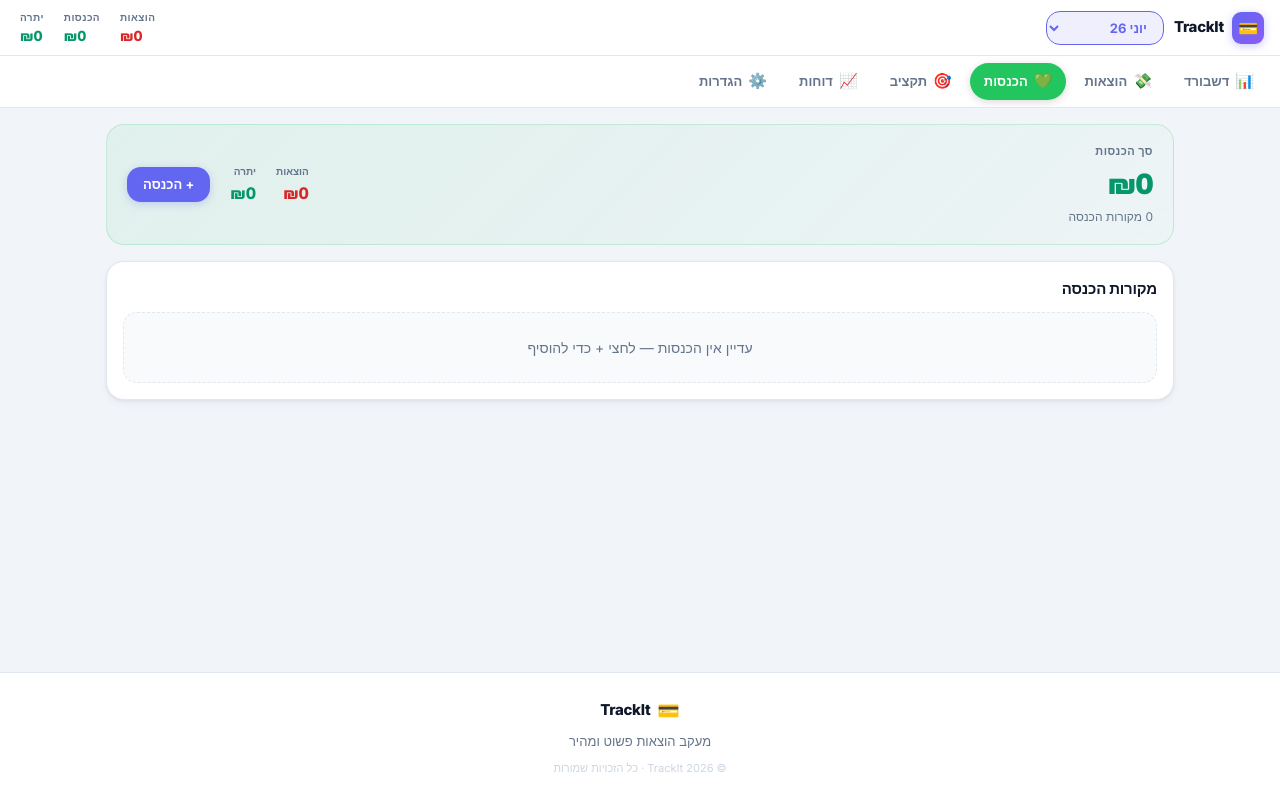
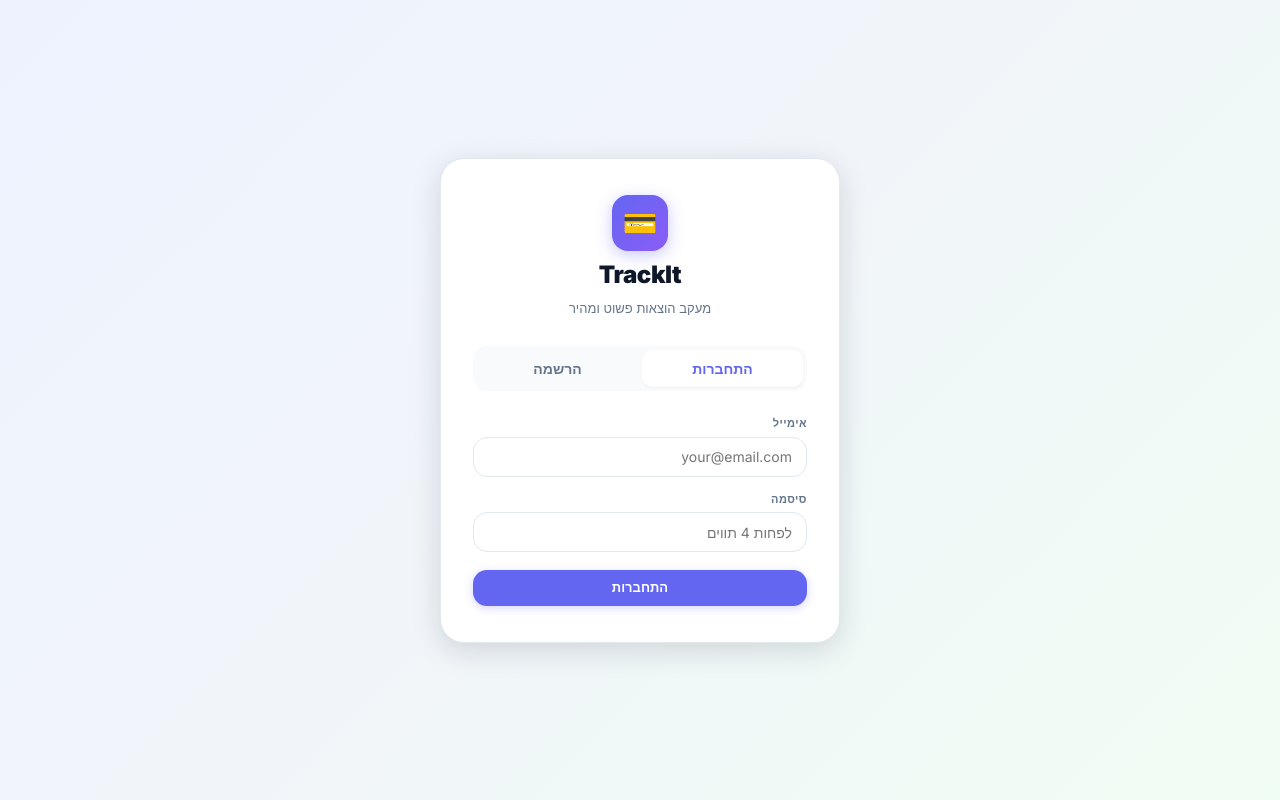
Before and after one commit to Shiramoss/trackit-expense-app, a React (Vite) app: page /income in a window 1280 px wide. Built offline with nearby package versions, Linux system fonts and the light colour scheme.

Commit message:
add login system, update screenshot

```diff
--- a/src/App.jsx
+++ b/src/App.jsx
@@ -1,6 +1,6 @@
 // src/App.jsx
 import { useState, useEffect } from "react";
-import { BrowserRouter, Routes, Route } from "react-router-dom";
+import { BrowserRouter, Routes, Route, Navigate } from "react-router-dom";
 import Layout from "./components/Layout/Layout";
 import DashboardPage from "./pages/DashboardPage";
 import ExpensesPage from "./pages/ExpensesPage";
@@ -8,6 +8,7 @@ import IncomePage from "./pages/IncomePage";
 import BudgetPage from "./pages/BudgetPage";
 import ReportsPage from "./pages/ReportsPage";
 import SettingsPage from "./pages/SettingsPage";
+import LoginPage from "./pages/LoginPage";
 import { CATEGORIES as DEFAULT_CATEGORIES } from "./data/dummyData";
 import "./styles/globals.css";
 
@@ -34,31 +35,78 @@ function load(key, fallback) {
   }
 }
 
+function save(key, value) {
+  localStorage.setItem(key, JSON.stringify(value));
+}
+
 export default function App() {
-  const [allExpenses, setAllExpenses] = useState(() =>
-    load("trackit_expenses", {}),
+  // בדיקת session קיים בטעינה
+  const [user, setUser] = useState(() => load("trackit_session", null));
+
+  const [allExpenses, setAllExpensesRaw] = useState(() =>
+    user ? load(`trackit_expenses_${user.email}`, {}) : {},
   );
-  const [allIncome, setAllIncome] = useState(() => load("trackit_income", {}));
-  const [categories, setCategories] = useState(() =>
-    load("trackit_categories", DEFAULT_CATEGORIES),
+  const [allIncome, setAllIncomeRaw] = useState(() =>
+    user ? load(`trackit_income_${user.email}`, {}) : {},
   );
-  const [activeMonth, setActiveMonth] = useState(() =>
+  const [categories, setCategoriesRaw] = useState(() =>
+    user
+      ? load(`trackit_categories_${user.email}`, DEFAULT_CATEGORIES)
+      : DEFAULT_CATEGORIES,
+  );
+  const [activeMonth, setActiveMonthRaw] = useState(() =>
     load("trackit_month", "יוני 26"),
   );
 
-  // שמירה אוטומטית בכל שינוי
-  useEffect(() => {
-    localStorage.setItem("trackit_expenses", JSON.stringify(allExpenses));
-  }, [allExpenses]);
-  useEffect(() => {
-    localStorage.setItem("trackit_income", JSON.stringify(allIncome));
-  }, [allIncome]);
-  useEffect(() => {
-    localStorage.setItem("trackit_categories", JSON.stringify(categories));
-  }, [categories]);
-  useEffect(() => {
-    localStorage.setItem("trackit_month", JSON.stringify(activeMonth));
-  }, [activeMonth]);
+  // שמירה אוטומטית בכל שינוי — לפי המשתמש המחובר
+  const setAllExpenses = (fn) => {
+    setAllExpensesRaw((prev) => {
+      const next = typeof fn === "function" ? fn(prev) : fn;
+      if (user) save(`trackit_expenses_${user.email}`, next);
+      return next;
+    });
+  };
+
+  const setAllIncome = (fn) => {
+    setAllIncomeRaw((prev) => {
+      const next = typeof fn === "function" ? fn(prev) : fn;
+      if (user) save(`trackit_income_${user.email}`, next);
+      return next;
+    });
+  };
+
+  const setCategories = (fn) => {
+    setCategoriesRaw((prev) => {
+      const next = typeof fn === "function" ? fn(prev) : fn;
+      if (user) save(`trackit_categories_${user.email}`, next);
+      return next;
+    });
+  };
+
+  const setActiveMonth = (month) => {
+    setActiveMonthRaw(month);
+    save("trackit_month", month);
+  };
+
+  // כניסה — טוען נתונים של המשתמש הספציפי
+  const handleLogin = (userData) => {
+    setUser(userData);
+    save("trackit_session", userData);
+    setAllExpensesRaw(load(`trackit_expenses_${userData.email}`, {}));
+    setAllIncomeRaw(load(`trackit_income_${userData.email}`, {}));
+    setCategoriesRaw(
+      load(`trackit_categories_${userData.email}`, DEFAULT_CATEGORIES),
+    );
+  };
+
+  // יציאה
+  const handleLogout = () => {
+    localStorage.removeItem("trackit_session");
+    setUser(null);
+    setAllExpensesRaw({});
+    setAllIncomeRaw({});
+    setCategoriesRaw(DEFAULT_CATEGORIES);
+  };
 
   const expenses = allExpenses[activeMonth] || [];
   const income = allIncome[activeMonth] || [];
@@ -88,7 +136,20 @@ export default function App() {
     setActiveMonth,
     setAllExpenses,
     setAllIncome,
+    user,
+    handleLogout,
   };
+
+  // אם לא מחובר — הצג Login
+  if (!user) {
+    return (
+      <BrowserRouter>
+        <Routes>
+          <Route path="*" element={<LoginPage onLogin={handleLogin} />} />
+        </Routes>
+      </BrowserRouter>
+    );
+  }
 
   return (
     <BrowserRouter>
@@ -98,6 +159,8 @@ export default function App() {
         months={MONTHS}
         expenses={expenses}
         income={income}
+        user={user}
+        handleLogout={handleLogout}
       >
         <Routes>
           <Route path="/" element={<DashboardPage {...sharedProps} />} />
@@ -115,6 +178,7 @@ export default function App() {
             }
           />
           <Route path="/settings" element={<SettingsPage {...sharedProps} />} />
+          <Route path="*" element={<Navigate to="/" />} />
         </Routes>
       </Layout>
     </BrowserRouter>
--- a/src/components/Layout/Layout.jsx
+++ b/src/components/Layout/Layout.jsx
@@ -9,6 +9,8 @@ export default function Layout({
   months,
   expenses,
   income,
+  user,
+  handleLogout,
 }) {
   return (
     <div className="app">
@@ -18,6 +20,8 @@ export default function Layout({
         months={months}
         expenses={expenses}
         income={income}
+        user={user}
+        handleLogout={handleLogout}
       />
       <main className="page-content">{children}</main>
       <Footer />
--- a/src/components/Navbar/Navbar.css
+++ b/src/components/Navbar/Navbar.css
@@ -178,3 +178,29 @@
     padding: 6px 11px;
   }
 }
+/* User + logout */
+.topbar-user {
+  display: flex;
+  align-items: center;
+  gap: 8px;
+  flex-shrink: 0;
+}
+
+.topbar-user-name {
+  font-size: 12px;
+  font-weight: 600;
+  color: var(--text-2);
+  white-space: nowrap;
+}
+
+.topbar-logout {
+  font-size: 12px;
+  padding: 4px 10px;
+  white-space: nowrap;
+}
+
+@media (max-width: 600px) {
+  .topbar-user-name {
+    display: none;
+  }
+}
--- /dev/null
+++ b/src/pages/LoginPage.css
@@ -0,0 +1,118 @@
+/* src/pages/LoginPage.css */
+
+.login-page {
+  min-height: 100vh;
+  display: flex;
+  align-items: center;
+  justify-content: center;
+  background: linear-gradient(135deg, #eef2ff 0%, #f1f5f9 50%, #f0fdf4 100%);
+  padding: 16px;
+}
+
+.login-card {
+  background: var(--surface);
+  border: 1px solid var(--border);
+  border-radius: var(--r-2xl);
+  padding: 36px 32px;
+  width: 100%;
+  max-width: 400px;
+  box-shadow: var(--shadow-lg);
+}
+
+.login-logo {
+  display: flex;
+  flex-direction: column;
+  align-items: center;
+  gap: 6px;
+  margin-bottom: 28px;
+}
+
+.login-logo-icon {
+  width: 56px;
+  height: 56px;
+  background: linear-gradient(135deg, #6366f1, #8b5cf6);
+  border-radius: 16px;
+  display: flex;
+  align-items: center;
+  justify-content: center;
+  font-size: 28px;
+  box-shadow: 0 4px 16px rgba(99, 102, 241, 0.35);
+}
+
+.login-title {
+  font-size: 24px;
+  font-weight: 900;
+  color: var(--text);
+  letter-spacing: -0.4px;
+}
+
+.login-sub {
+  font-size: 13px;
+  color: var(--muted);
+}
+
+.login-tabs {
+  display: flex;
+  background: var(--surface-2);
+  border-radius: var(--r-lg);
+  padding: 4px;
+  margin-bottom: 24px;
+  gap: 4px;
+}
+
+.login-tab {
+  flex: 1;
+  padding: 8px;
+  border-radius: var(--r-md);
+  font-size: 14px;
+  font-weight: 600;
+  color: var(--muted);
+  cursor: pointer;
+  transition: all 0.15s;
+  background: none;
+  border: none;
+}
+
+.login-tab.active {
+  background: var(--surface);
+  color: var(--accent);
+  box-shadow: var(--shadow-xs);
+}
+
+.login-form {
+  display: flex;
+  flex-direction: column;
+  gap: 14px;
+}
+
+.field {
+  display: flex;
+  flex-direction: column;
+  gap: 5px;
+}
+.field-label {
+  font-size: 11px;
+  font-weight: 700;
+  color: var(--muted);
+  text-transform: uppercase;
+  letter-spacing: 0.04em;
+}
+
+.login-error {
+  background: var(--bad-light);
+  color: var(--bad);
+  border: 1px solid rgba(220, 38, 38, 0.2);
+  border-radius: var(--r-md);
+  padding: 8px 12px;
+  font-size: 13px;
+  font-weight: 600;
+  text-align: center;
+}
+
+.login-btn {
+  width: 100%;
+  justify-content: center;
+  padding: 12px;
+  font-size: 15px;
+  margin-top: 4px;
+}
--- /dev/null
+++ b/src/pages/LoginPage.jsx
@@ -0,0 +1,125 @@
+// src/pages/LoginPage.jsx
+import { useState } from "react";
+import "./LoginPage.css";
+
+export default function LoginPage({ onLogin }) {
+  const [isRegister, setIsRegister] = useState(false);
+  const [email, setEmail] = useState("");
+  const [password, setPassword] = useState("");
+  const [name, setName] = useState("");
+  const [error, setError] = useState("");
+
+  const handleSubmit = () => {
+    if (!email || !password) {
+      setError("נא למלא אימייל וסיסמה");
+      return;
+    }
+    if (isRegister && !name) {
+      setError("נא למלא שם");
+      return;
+    }
+    if (password.length < 4) {
+      setError("סיסמה חייבת להכיל לפחות 4 תווים");
+      return;
+    }
+
+    const users = JSON.parse(localStorage.getItem("trackit_users") || "{}");
+
+    if (isRegister) {
+      if (users[email]) {
+        setError("משתמש כבר קיים עם האימייל הזה");
+        return;
+      }
+      users[email] = { name, password };
+      localStorage.setItem("trackit_users", JSON.stringify(users));
+      localStorage.setItem("trackit_session", JSON.stringify({ email, name }));
+      onLogin({ email, name });
+    } else {
+      const user = users[email];
+      if (!user || user.password !== password) {
+        setError("אימייל או סיסמה שגויים");
+        return;
+      }
+      localStorage.setItem(
+        "trackit_session",
+        JSON.stringify({ email, name: user.name }),
+      );
+      onLogin({ email, name: user.name });
+    }
+  };
+
+  return (
+    <div className="login-page">
+      <div className="login-card">
+        <div className="login-logo">
+          <div className="login-logo-icon">💳</div>
+          <h1 className="login-title">TrackIt</h1>
+          <p className="login-sub">מעקב הוצאות פשוט ומהיר</p>
+        </div>
+
+        <div className="login-tabs">
+          <button
+            className={`login-tab ${!isRegister ? "active" : ""}`}
+            onClick={() => {
+              setIsRegister(false);
+              setError("");
+            }}
+          >
+            התחברות
+          </button>
+          <button
+            className={`login-tab ${isRegister ? "active" : ""}`}
+            onClick={() => {
+              setIsRegister(true);
+              setError("");
+            }}
+          >
+            הרשמה
+          </button>
+        </div>
+
+        <div className="login-form">
+          {isRegister && (
+            <div className="field">
+              <label className="field-label">שם מלא</label>
+              <input
+                className="input"
+                placeholder="שם מלא"
+                value={name}
+                onChange={(e) => setName(e.target.value)}
+              />
+            </div>
+          )}
+          <div className="field">
+            <label className="field-label">אימייל</label>
+            <input
+              className="input"
+              type="email"
+              placeholder="your@email.com"
+              value={email}
+              onChange={(e) => setEmail(e.target.value)}
+              onKeyDown={(e) => e.key === "Enter" && handleSubmit()}
+            />
+          </div>
+          <div className="field">
+            <label className="field-label">סיסמה</label>
+            <input
+              className="input"
+              type="password"
+              placeholder="לפחות 4 תווים"
+              value={password}
+              onChange={(e) => setPassword(e.target.value)}
+              onKeyDown={(e) => e.key === "Enter" && handleSubmit()}
+            />
+          </div>
+
+          {error && <div className="login-error">{error}</div>}
+
+          <button className="btn btn-primary login-btn" onClick={handleSubmit}>
+            {isRegister ? "הרשמה" : "התחברות"}
+          </button>
+        </div>
+      </div>
+    </div>
+  );
+}
```
Also changed, not shown: src/components/Navbar/Navbar.jsx (+15 -0 lines), screenshot.png.
